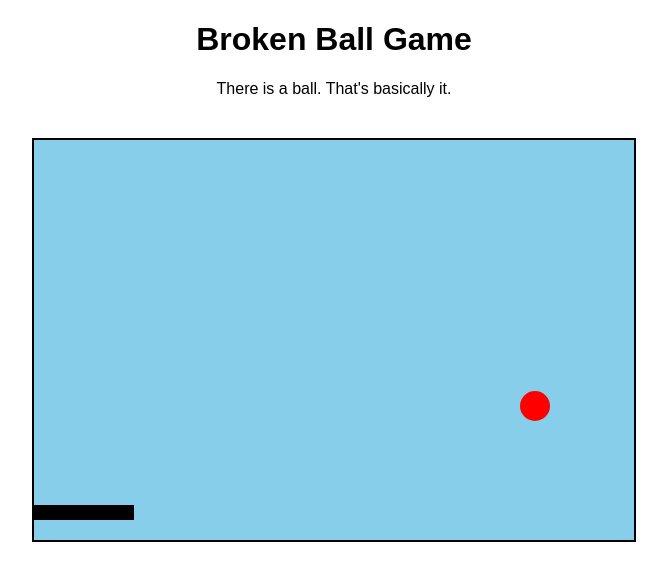
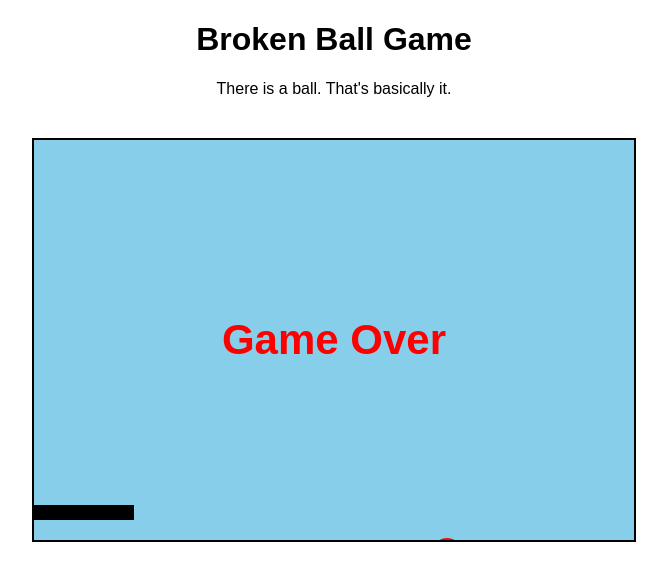
Before and after one commit to mufaddalkt/brokengame, a plain HTML site: page index.html in a window 1280 px wide. Shown: the whole page, without its empty margins (306-973 px from the left). Drawn offline with Linux system fonts and the light colour scheme.

Commit message:
End game when ball misses paddle

```diff
--- a/index.html
+++ b/index.html
@@ -32,6 +32,17 @@
       top: 50px;
     }
 
+    #game-over {
+      display: none;
+      position: absolute;
+      inset: 0;
+      align-items: center;
+      justify-content: center;
+      color: red;
+      font-size: 42px;
+      font-weight: bold;
+    }
+
     #slider {
       width: 100px;
       height: 15px;
@@ -49,11 +60,13 @@
   <div id="game">
     <div id="ball"></div>
     <div id="slider"></div>
+    <div id="game-over">Game Over</div>
   </div>
 
   <script>
     const ball = document.getElementById("ball");
     const slider = document.getElementById("slider");
+    const gameOverMessage = document.getElementById("game-over");
 
     let ballX = 50;
     let ballY = 50;
@@ -109,10 +122,8 @@
       }
 
       if (ballY > 400) {
-        ballX = 285;
-        ballY = 50;
-        ballVelocityX = 3;
-        ballVelocityY = 3;
+        gameOverMessage.style.display = "flex";
+        return;
       }
 
       ball.style.left = ballX + "px";
```
